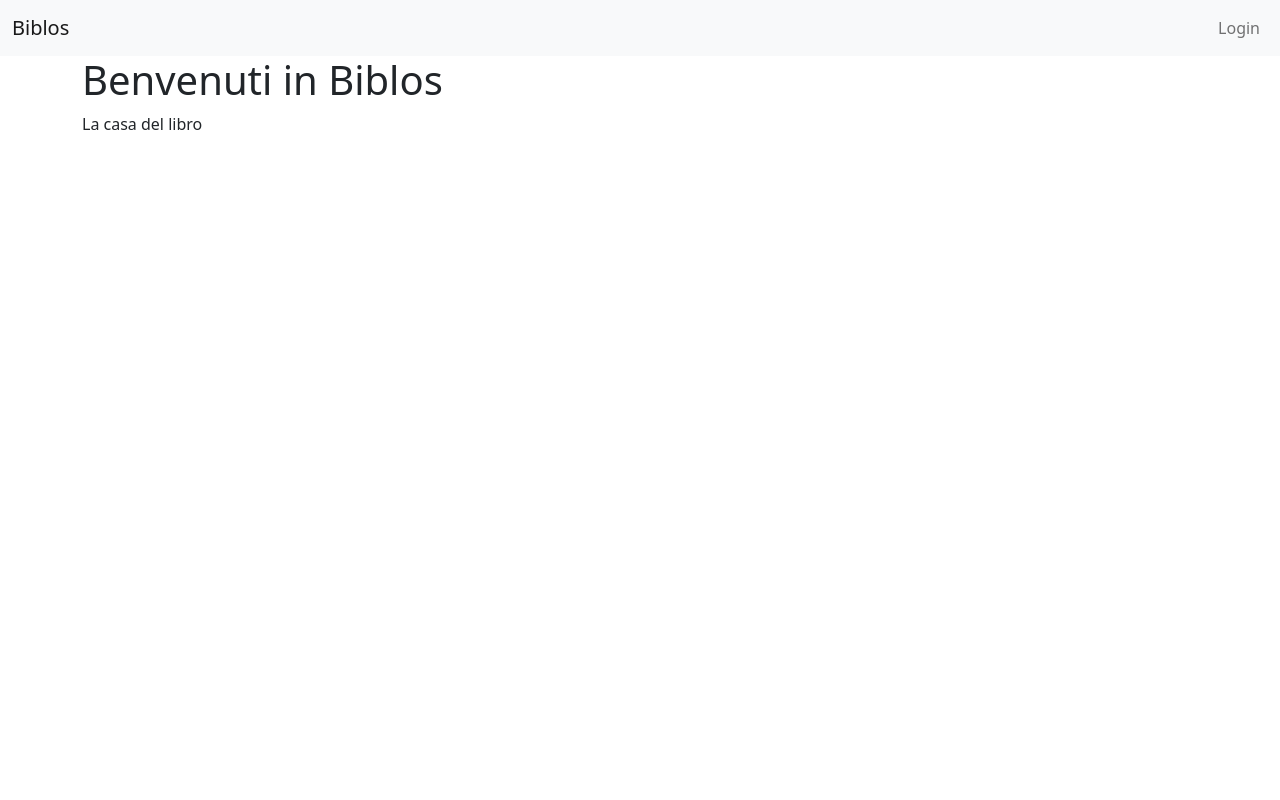
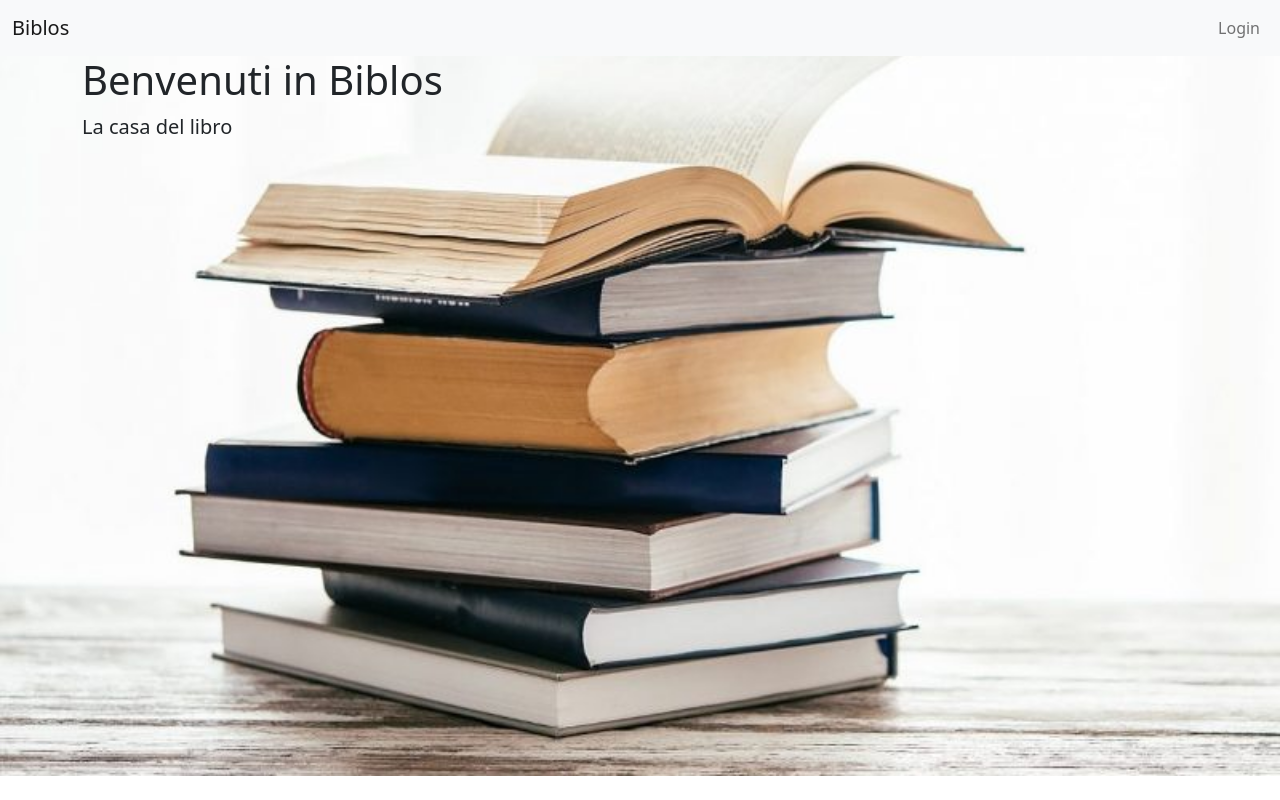
Before and after one commit to Ascierto/biblioteca, a PHP site: page /biblioteca/ in a window 1280 px wide. Run offline with PHP 8.4, Linux system fonts and the light colour scheme.

Commit message:
aggiunto masthead home

```diff
--- a/includes/header.php
+++ b/includes/header.php
@@ -10,7 +10,7 @@
 
     <!-- Bootstrap CSS -->
     <link href="https://cdn.jsdelivr.net/npm/bootstrap@5.0.2/dist/css/bootstrap.min.css" rel="stylesheet" integrity="sha384-EVSTQN3/azprG1Anm3QDgpJLIm9Nao0Yz1ztcQTwFspd3yD65VohhpuuCOmLASjC" crossorigin="anonymous">
-
+    <link rel="stylesheet" href="style.css">
     <title>Biblioteca</title>
   </head>
   <body>
--- a/index.php
+++ b/index.php
@@ -14,14 +14,17 @@ session_start();
 
 
 ?>
-    <div class="container">
-        <div class="row">
+    <header class="masthead">
+        <div class="container h-100">
+            <div class="row h-100 ">
             <div class="col-12">
-                <h1>Benvenuti in Biblos</h1>
-                <p>La casa del libro</p>
+                <h1 class="font-weight-light">Benvenuti in Biblos</h1>
+                <p class="lead">La casa del libro</p>
+            </div>
             </div>
         </div>
-    </div>
+    </header>
+
 
 
 
--- /dev/null
+++ b/style.css
@@ -0,0 +1,8 @@
+.masthead {
+    height: 90vh;
+    min-height: 500px;
+    background-image: url('./images/libro.jpg');
+    background-size: cover;
+    background-position: center;
+    background-repeat: no-repeat;
+  }
```
Also changed, not shown: detail-book.php (+8 -0 lines).
